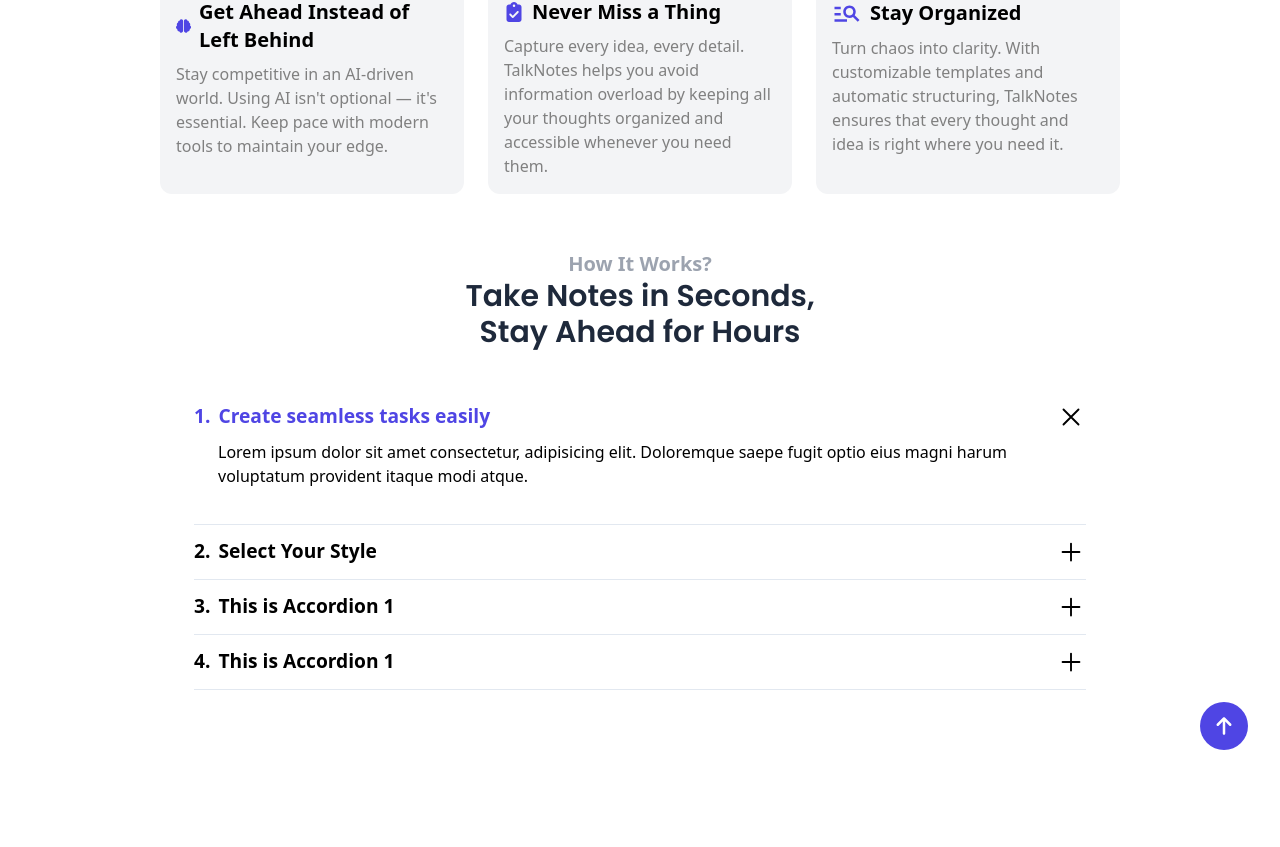
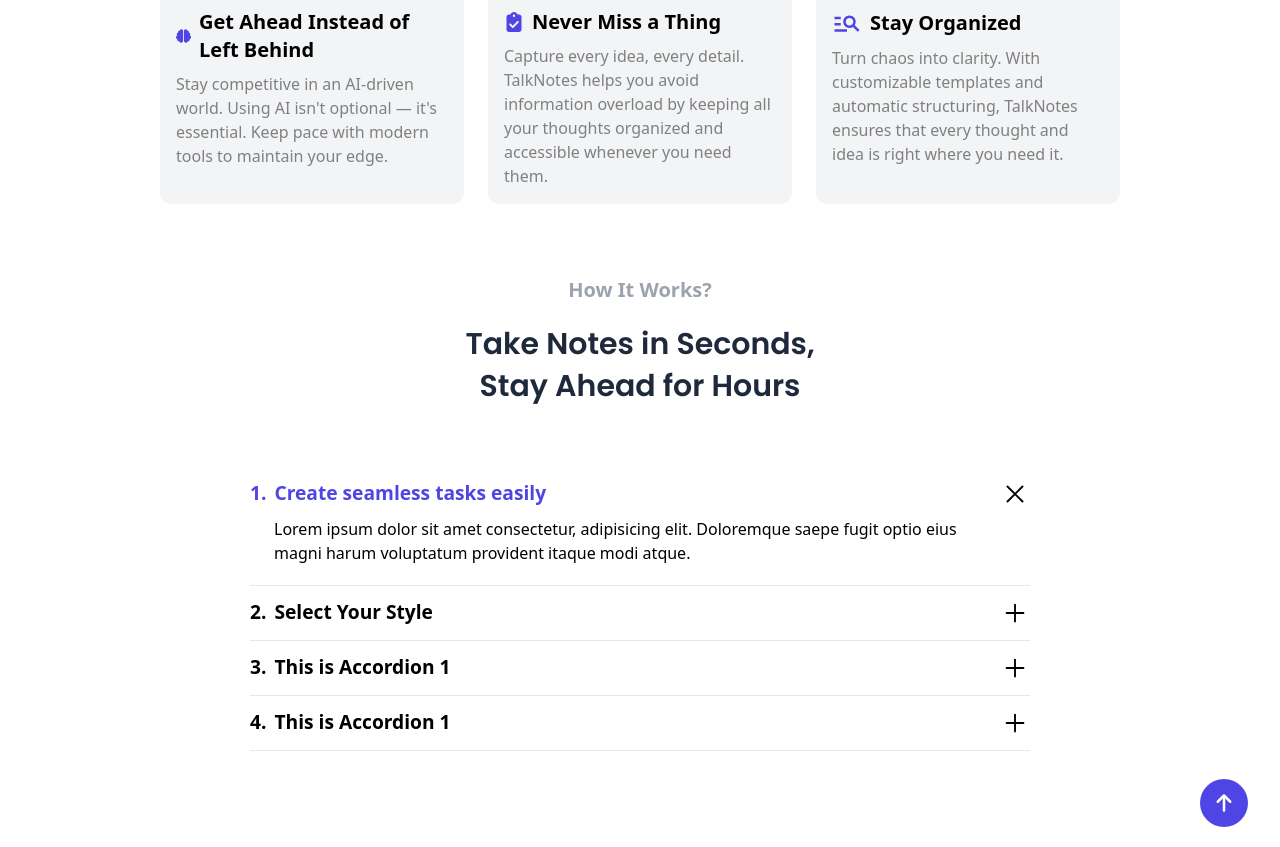
Before and after one commit to bhurtelmanish/Taskify-Landing-Page, a React (Vite) app: page / in a window 1280 px wide. Shown: the part 1015-1862 px from the top of the page. Before the commit the page ends 1785 px from the top, so only its background shows below. Built offline with nearby package versions, Linux system fonts and the light colour scheme.

Commit message:
minor changes done

```diff
--- a/src/Components/Accordion.jsx
+++ b/src/Components/Accordion.jsx
@@ -21,7 +21,7 @@
 
 
     return (
-        <div className=" w-full px-5 laptop:mt-2 laptop:px-14">
+        <div className="w-full px-5 laptop:mt-2 laptop:px-24">
             {
                 accordionData.map((accordion , index) => (
                     <div key={index} className="border-slate-200 dark:border-slate-700 dark:border-b-[0.5px] border-b cursor-pointer py-3">
@@ -43,9 +43,9 @@
                         <AnimatePresence>
                             {accordion.active && (
                                 <motion.div
-                                    className="px-6 py-2 h-[5rem]"
+                                    className="px-6 py-2 h-[7rem]"
                                     initial={{ opacity:0 , height: "0"}}
-                                    animate={{ opacity:1 , height: "5rem"}}
+                                    animate={{ opacity:1 , height: "auto"}}
                                     exit={{ opacity:0 , height: "0"}}
                                     transition={{ duration: 0.2, ease: "linear" }}
                                 >
--- a/src/Components/SectionHeader.jsx
+++ b/src/Components/SectionHeader.jsx
@@ -3,7 +3,7 @@
     return (
         <>
             <div className="font-semibold text-center text-gray-400 text-xl">{SectionHeaderTitle}</div>
-            <header className="mb-8 w-[18rem] text-slate-800 dark:text-slate-200 m-auto font-semibold text-3xl text-centleading-snug font-poppins laptop:flex laptop:flex-col tablet:w-[25rem] text-center">{SectionHeaderDescription}</header>
+            <header className="mb-8 w-[18rem] text-slate-800 dark:text-slate-200 m-auto font-semibold text-3xl leading-snug font-poppins desktop:flex desktop:flex-col tablet:w-[25rem] text-center">{SectionHeaderDescription}</header>
         </>
     )
 }
--- a/src/pages/HowItWorks.jsx
+++ b/src/pages/HowItWorks.jsx
@@ -3,7 +3,7 @@
 
 const HowItWorks = () => {
     return (
-        <section id="howitworkssection" className="mt-10">
+        <section id="howitworkssection" className="mt-10 flex flex-col gap-5 px-4 py-4">
             <SectionHeader
               SectionHeaderTitle="How It Works?"
               SectionHeaderDescription="Take Notes in Seconds, Stay Ahead for Hours"
--- a/tailwind.config.js
+++ b/tailwind.config.js
@@ -15,7 +15,7 @@
       'tablet': '580px',
       'ipad' : '768px',
       'laptop': '950px',
-      'desktop' : '1100px'
+      'desktop' : '1050px'
     },
   },
   plugins: [],
```
